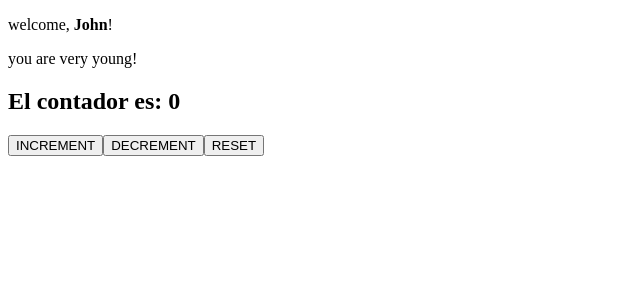
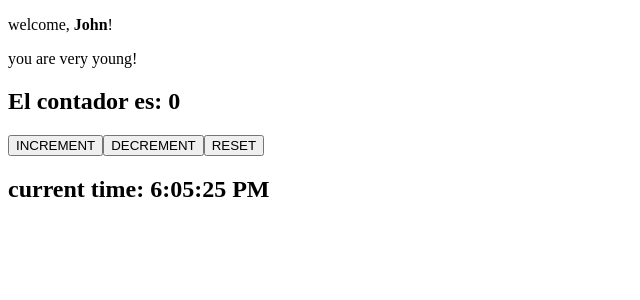
Before and after one commit to MarcosMarcoski/Ejercicios-React, a React (Vite) app in the folder vite-project/ejercicios/: page / in a window 1280 px wide. Shown: the top 300 px of the page, without its empty margins (0-640 px from the left). Built offline with nearby package versions, Linux system fonts and the light colour scheme.

Commit message:
ejercicio 35

```diff
--- a/vite-project/ejercicios/src/App.jsx
+++ b/vite-project/ejercicios/src/App.jsx
@@ -1,4 +1,5 @@
 import { AlertClock } from "./componentes/AlertClock";
+import { Clock } from "./componentes/Clock";
 import { Counter } from "./componentes/Counter";
 import { Welcome } from "./componentes/Welcome";
 
@@ -7,6 +8,7 @@ export function App() {
     <div>
       <Welcome name={"John"} age={16} />
       <Counter/>
+      <Clock/>
 
 
     </div>
--- /dev/null
+++ b/vite-project/ejercicios/src/componentes/Clock.jsx
@@ -0,0 +1,19 @@
+import { useState, useEffect } from "react";
+
+export function Clock() {
+  const [date, setData] = useState(new Date());
+
+  useEffect(() => {
+    setInterval(() => {
+      console.log("updating date...");
+
+      setData(new Date());
+    }, 1000);
+  }, []);
+
+  return (
+    <div>
+      <h2>current time: {date.toLocaleTimeString()}</h2>
+    </div>
+  );
+}
```
